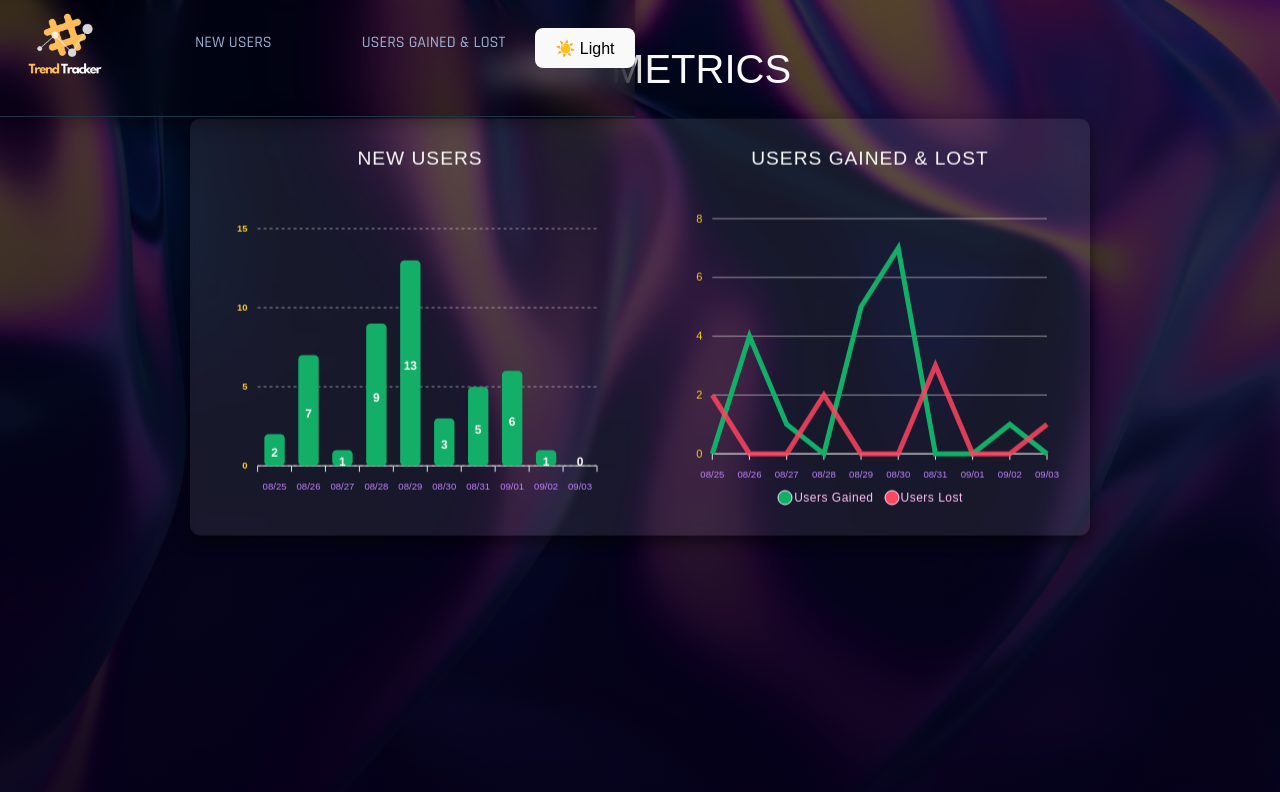
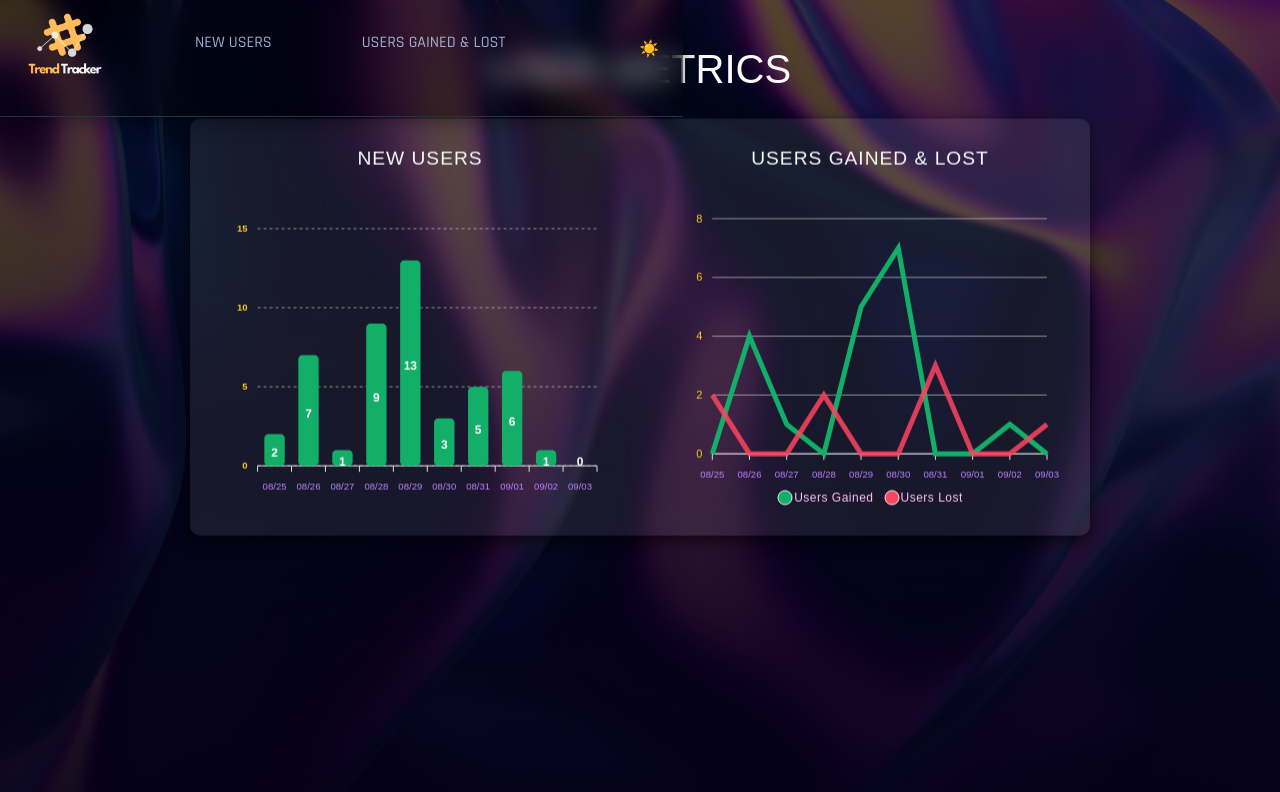
Before and after one commit to alissatroiano/Trend-Tracker, a React (Vite) app: page / in a window 1280 px wide. Shown: the top 792 px of the page. Built offline with nearby package versions, Linux system fonts and the light colour scheme; a web font is replaced by a local one.

Commit message:
Update styles for dark mode toggle

```diff
--- a/src/components/Navigation/Navigation.css
+++ b/src/components/Navigation/Navigation.css
@@ -133,6 +133,31 @@ a.nav-link:hover {
   background-color: #ffffff;
 }
 
+button#darkModeToggle {
+  background: none;
+  background-color: transparent;
+  border: none;
+  cursor: pointer;
+  display: flex;
+  align-items: center;
+  justify-content: center;
+    padding: 8px 12px;
+  border-radius: 6px;
+  transition: all 0.3s ease;
+  display: block;
+}
+
+li.dark-mode-toggle {
+  align-items: center;
+  text-align: center;
+  justify-content: center;
+  margin: 0px auto;
+    padding: 8px 12px;
+  border-radius: 6px;
+  transition: all 0.3s ease;
+  display: block;
+}
+
 /* tablets and up */
 @media (min-width: 640px) {
 li.nav-item {
@@ -179,4 +204,13 @@ nav {
   -webkit-backdrop-filter: blur(12px) !important;
   box-shadow: 0 4px 20px rgba(0, 0, 0, 0.4) !important;
 }
+
+li.dark-mode-toggle {
+  display: flex;
+  margin-left: 80px;
+  align-items: right;
+  text-align: right;
+  justify-content: right;
+
 }
+}
--- a/src/components/Navigation/Navigation.tsx
+++ b/src/components/Navigation/Navigation.tsx
@@ -53,13 +53,13 @@ const Navigation: React.FC<NavProps> = ({ darkMode, setDarkMode }) => {
             </li>
 
             {/* Dark mode toggle button */}
-            <li className="ml-4">
-              <button
+            <li className="mr-4 dark-mode-toggle">
+              <button id='darkModeToggle'
                 onClick={() => setDarkMode(!darkMode)}
                 className="px-3 py-2 rounded-md text-sm font-medium transition-colors
                            bg-gray-800 text-gray-200 hover:bg-gray-700"
               >
-                {darkMode ? "☀️ Light" : "🌙 Dark"}
+                {darkMode ? "☀️" : "🌙"}
               </button>
             </li>
           </ul>
--- a/src/index.css
+++ b/src/index.css
@@ -58,24 +58,14 @@ h1 {
 }
 
 button {
-  border-radius: 8px;
-  border: 1px solid transparent;
-  padding: 0.6em 1.2em;
+  border: none;
   font-size: 1em;
   font-weight: 500;
-  background-color: #1a1a1a;
+  background-color: transparent;
   cursor: pointer;
-  transition: border-color 0.25s;
 }
 
-button:hover {
-  border-color: #646cff;
 
-}
-button:focus,
-button:focus-visible {
-  outline: 4px auto -webkit-focus-ring-color;
-}
 
 @media (prefers-color-scheme: light) {
   :root {
@@ -85,7 +75,4 @@ button:focus-visible {
   a:hover {
     color: #747bff;
   }
-  button {
-    background-color: #f9f9f9;
-  }
 }
```
